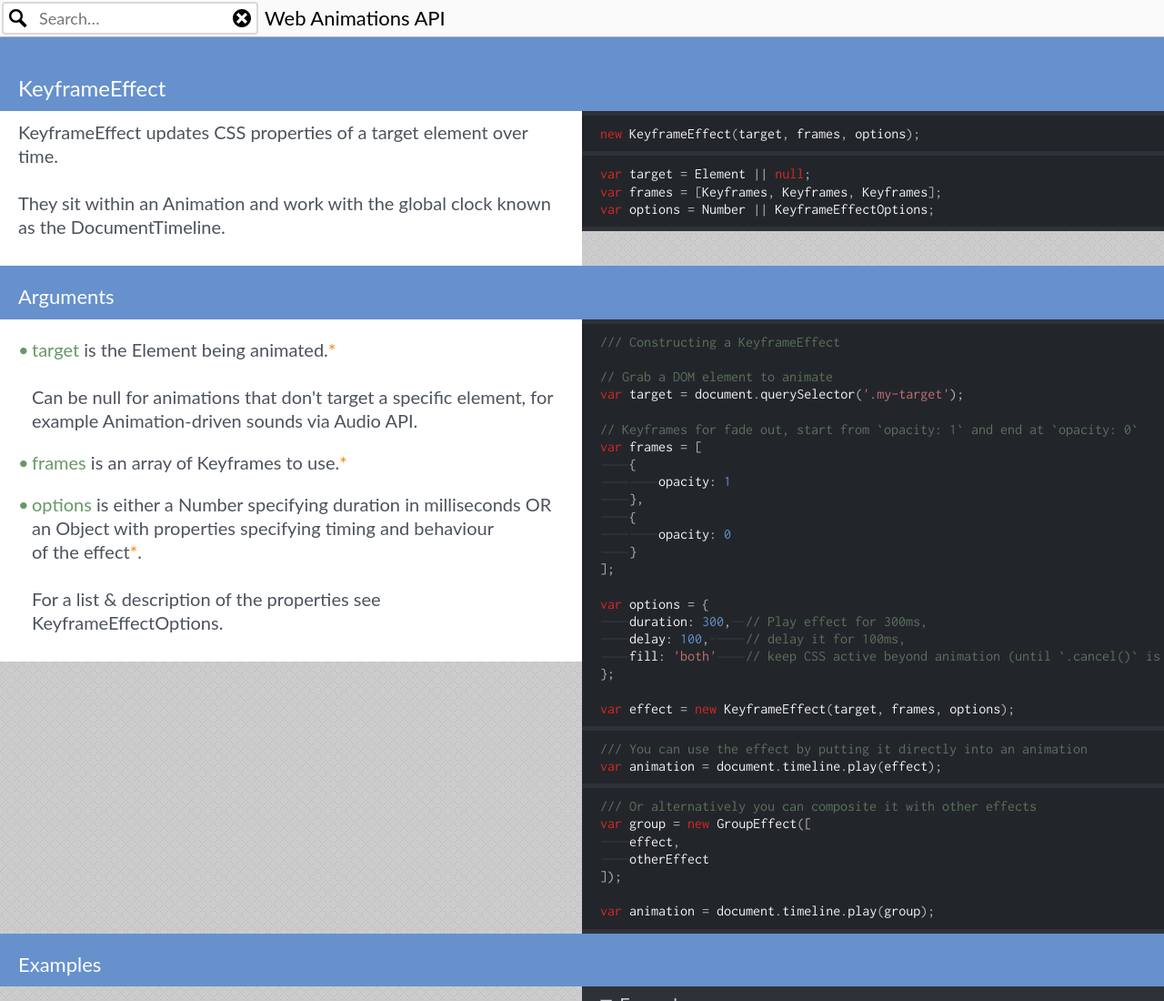
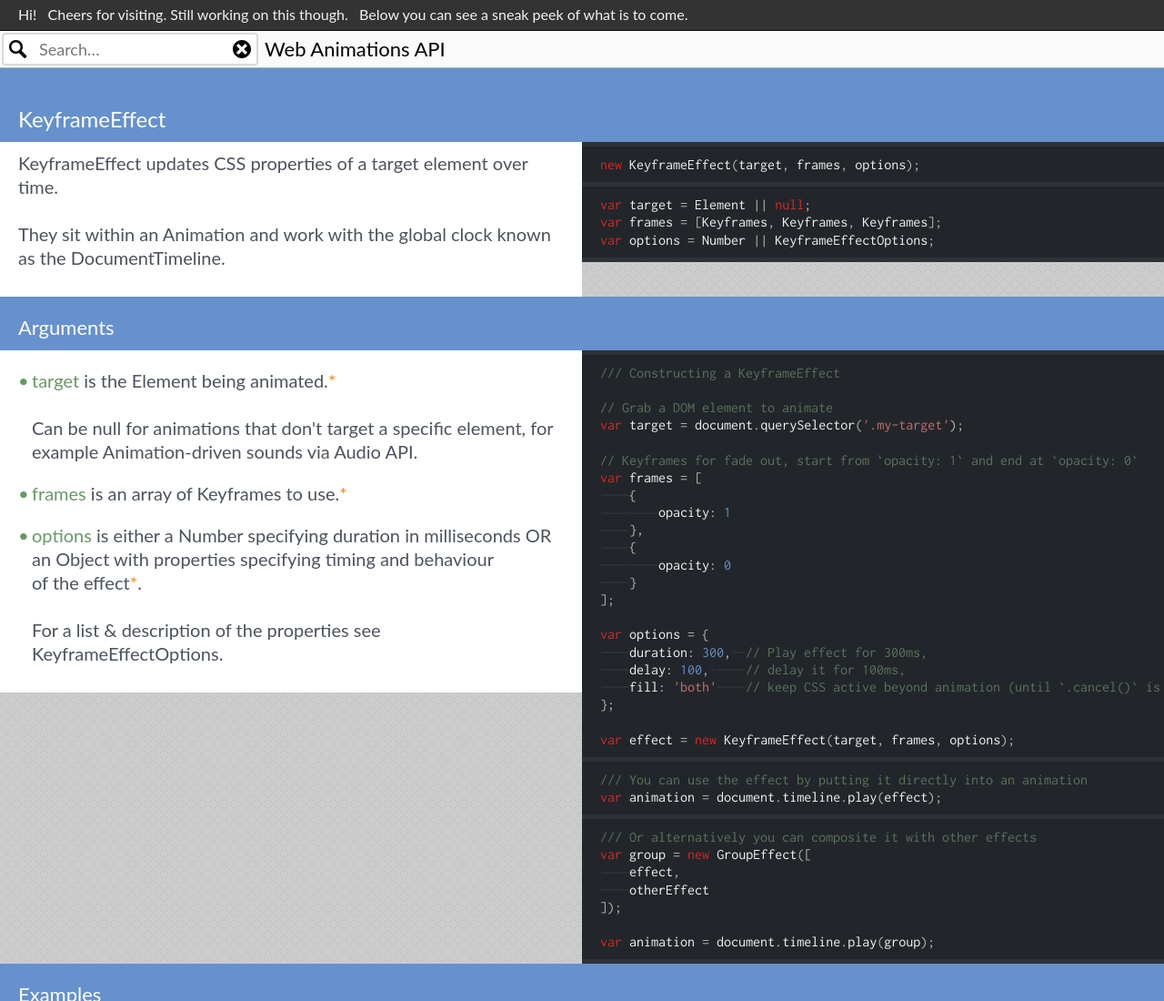
Before and after one commit to choreography/waapi-old, a website: page frontend/index.html in a window 1280 px wide. Shown: the top 1100 px of the page at 91% size. Drawn offline with Linux system fonts and the light colour scheme; a web font is replaced by a local one.

Commit message:
add banner to top

```diff
--- a/frontend/index.html
+++ b/frontend/index.html
@@ -26,6 +26,10 @@
 
 <body>
 	<!-- Markup -->
+	<header class="banner">
+		Hi!   Cheers for visiting. Still working on this though.   Below you can see a sneak peek of what is to come.
+	</header>
+
 	<header class="search">
 		<form class="search">
 			<span class="icon-search"></span>
--- a/frontend/shared/css/foundational.css
+++ b/frontend/shared/css/foundational.css
@@ -4,7 +4,7 @@
 
 article.view {
 	position: absolute;
-	top: 41px;
+	top: auto;
 	left: 0;
 	right: 0;
 	width: 100%;
--- a/frontend/style.css
+++ b/frontend/style.css
@@ -33,6 +33,19 @@ body {
 	font-size: 0;
 }
 
+
+
+/*
+	Banner Header
+*/
+
+header.banner {
+	background: hsl(0, 0%, 20%);
+	border-bottom: 1px solid hsl(0, 0%, 5%);
+	padding: 6px 20px;
+	color: hsl(0, 0%, 95%);
+	font-size: 16px;
+}
 
 
 
```
